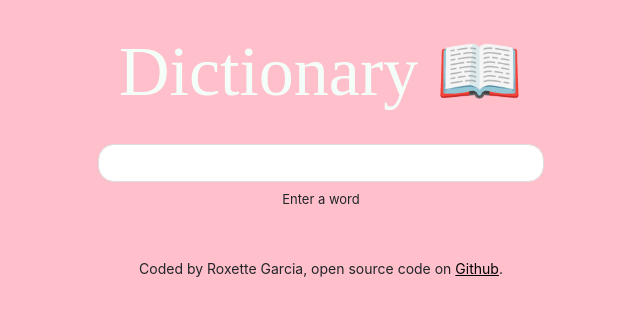
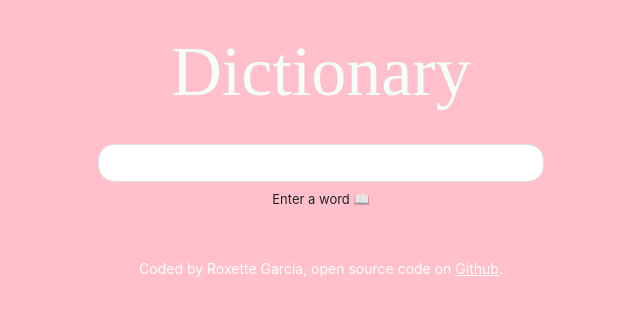
Before and after one commit to heyroxette/dictionary-project-react, a React (Create React App) app: page / in a window 1280 px wide. Shown: the top 316 px of the page, without its empty margins (319-959 px from the left). Built offline with nearby package versions, Linux system fonts and the light colour scheme; a web font is replaced by a local one.

Commit message:
Updated Dictionary.js

```diff
--- a/src/App.css
+++ b/src/App.css
@@ -16,12 +16,13 @@ h1 {
 
 .App-footer {
   margin: 30px 0;
+  color: white;
 }
 
 .App-footer a {
-  color: black;
+  color: white;
 }
 
 .App-footer a:hover {
-  color: white;
+  color: black;
 }
--- a/src/App.js
+++ b/src/App.js
@@ -8,7 +8,7 @@ export default function App() {
       <div className="container">
         <header className="App-header">
           {" "}
-          <h1> Dictionary 📖</h1>{" "}
+          <h1> Dictionary </h1>{" "}
         </header>
         <main>
           <Dictionary />
--- a/src/Dictionary.js
+++ b/src/Dictionary.js
@@ -26,12 +26,10 @@ export default function Dictionary() {
 
   return (
     <div className="Dictionary">
-        <form onSubmit={search}>
-          <input type="search" onChange={handleKeywordChange} />
-        </form>
-        <div className="hint mt-2">
-          Enter a word
-        </div>
+      <form onSubmit={search}>
+        <input type="search" onChange={handleKeywordChange} />
+      </form>
+      <div className="hint mt-2">Enter a word 📖</div>
       <Results results={results} />
     </div>
   );
```
